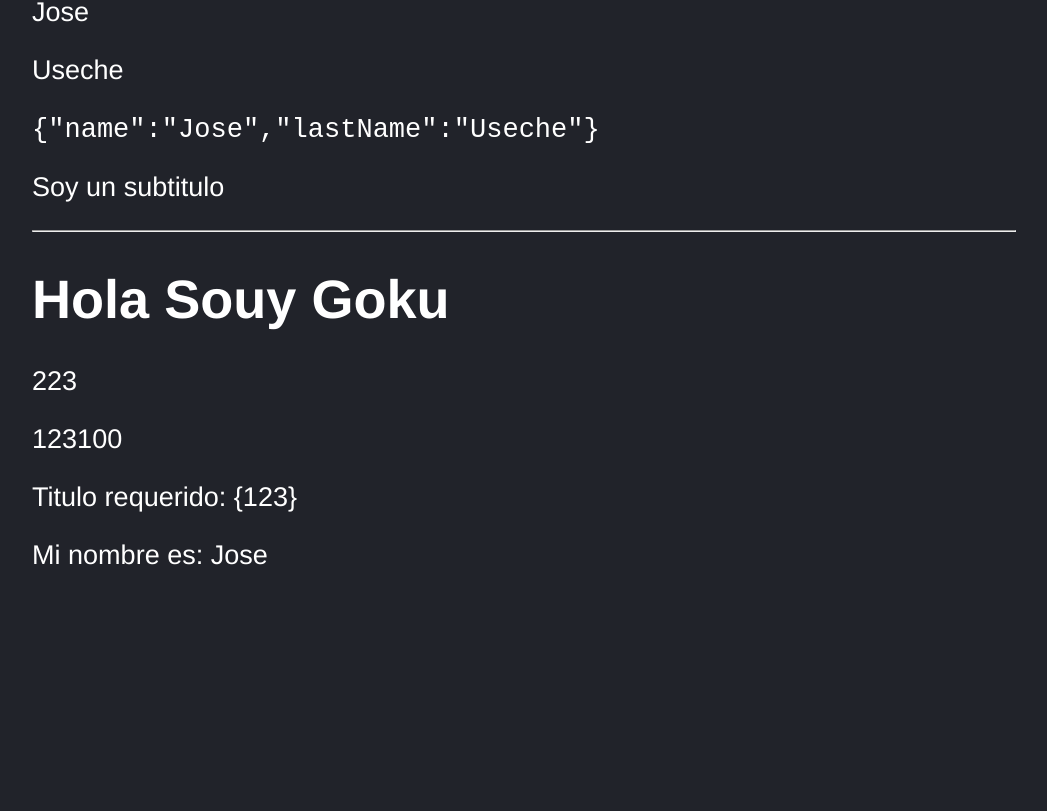
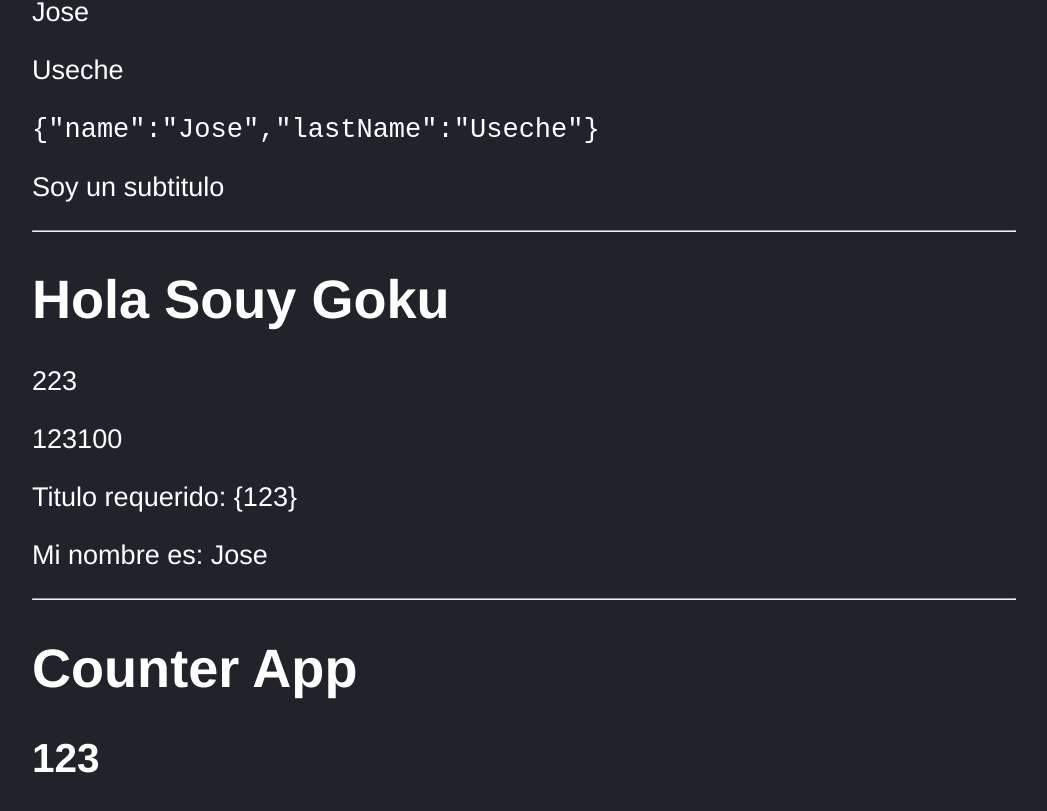
Before and after one commit to Jose1Useche/React, a React (Vite) app: page / in a window 1280 px wide. Shown: the part 384-1195 px from the top of the page, without its empty margins (116-1163 px from the left). Before the commit the page ends 1130 px from the top, so only its background shows below. Built offline with nearby package versions, Linux system fonts and the light colour scheme.

Commit message:
Tarea al pelo de cochino

```diff
--- /dev/null
+++ b/src/CounterApp.jsx
@@ -0,0 +1,15 @@
+import PropTypes from "prop-types";
+
+export const CounterApp = ({ value }) => {
+    return (
+        <>
+            <hr />
+            <h1>Counter App</h1>
+            <h2>{ value }</h2>
+        </>
+    );
+}
+
+CounterApp.propTypes = {
+    value: PropTypes.number.isRequired,
+}
--- a/src/main.jsx
+++ b/src/main.jsx
@@ -5,6 +5,7 @@
 import { HelloWorldApp } from "./HelloWorldApp";
 import { FirstApp } from "./FirstApp";
 import { PropsApp } from "./PropsApp";
+import { CounterApp } from "./CounterApp";
 
 
 //El "root" es el elemento que se encuentra en index.html
@@ -13,5 +14,6 @@
         <HelloWorldApp/>
         <FirstApp/>
         <PropsApp title="Hola Souy Goku" subtitle={123} subtitle2="123" requiredTitle="{123}"/>
+        <CounterApp value={123}/>
     </React.StrictMode>
 )
```
